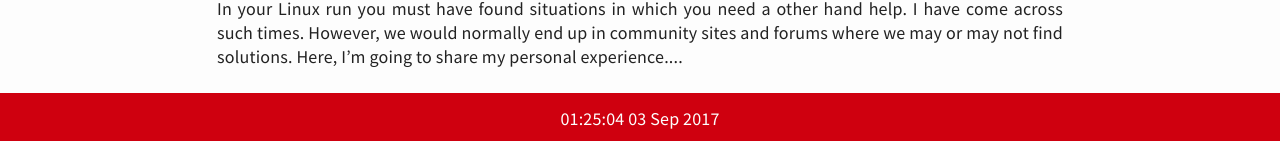
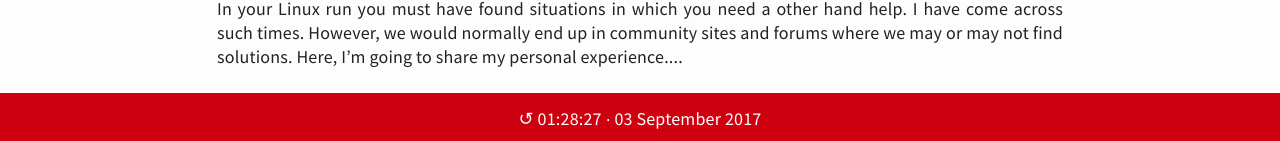
Before and after one commit to shonry271192/-, a Jekyll site: the page built from index.html, in a window 1280 px wide. Shown: the part 1671-1812 px from the top of the page. Built offline with Jekyll 4.4.1, drawn with Linux system fonts in a browser that asks for light colours; the list of posts is cut into pages by our own code.

Commit message:
updated site

```diff
--- a/_includes/footer.html
+++ b/_includes/footer.html
@@ -1 +1 @@
-<footer><span> 01:25:04 03 Sep 2017 </span></footer>
+<footer><span> ↺ 01:28:27 ∙ 03 September 2017 </span></footer>
```
